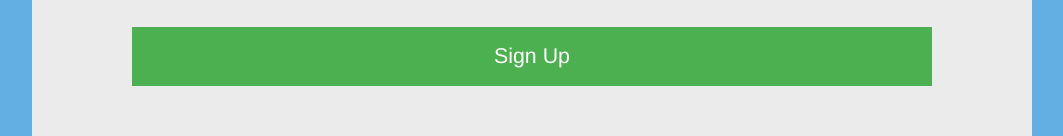
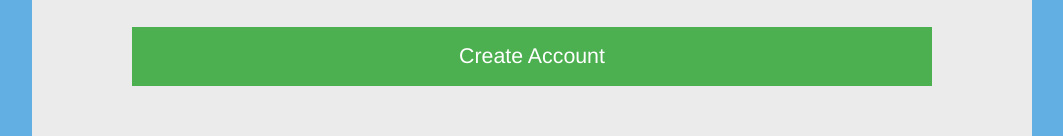
Before and after one commit to nionata/Bloom, a website: page client/index.html in a window 1280 px wide. Shown: the part 436-572 px from the top of the page, without its empty margins (108-1171 px from the left). Drawn offline with nearby package versions, Linux system fonts and the light colour scheme.

Commit message:
Minor UI Changes

```diff
--- a/client/index.html
+++ b/client/index.html
@@ -12,7 +12,7 @@
               <input type="text" ng-model="user.username" placeholder="Username"><br />
               <input type="password" ng-model="user.password" placeholder="Password"><br />
               <input type="text" ng-model="user.email" placeholder="Email"><br />
-              <button type="submit" ng-click="create()">Sign Up</button>
+              <button type="submit" ng-click="create()">Create Account</button>
             </form>
         </div>
       </div>
```
